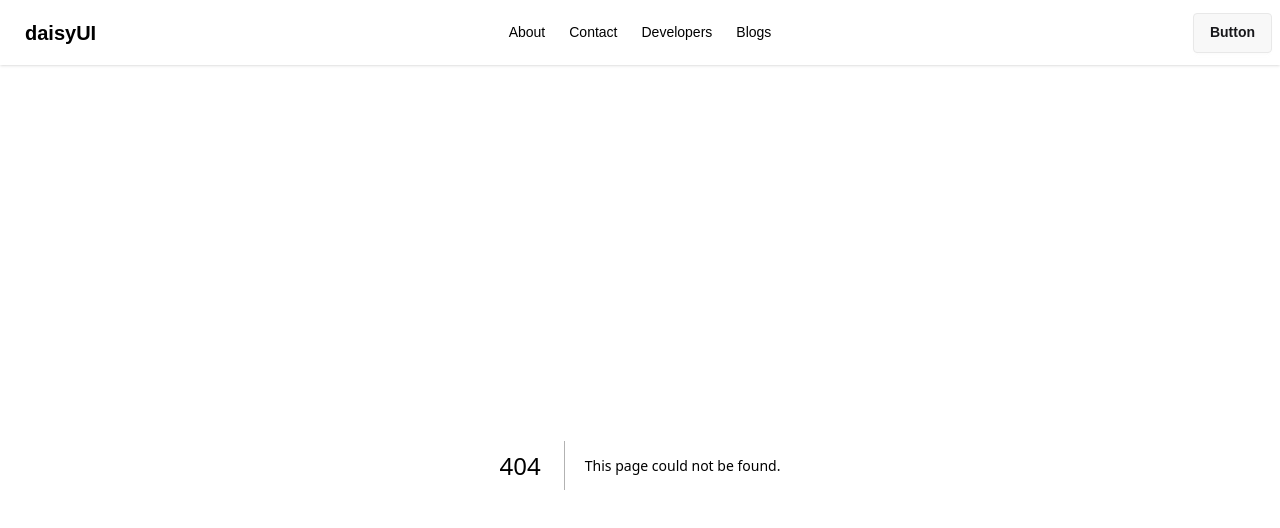
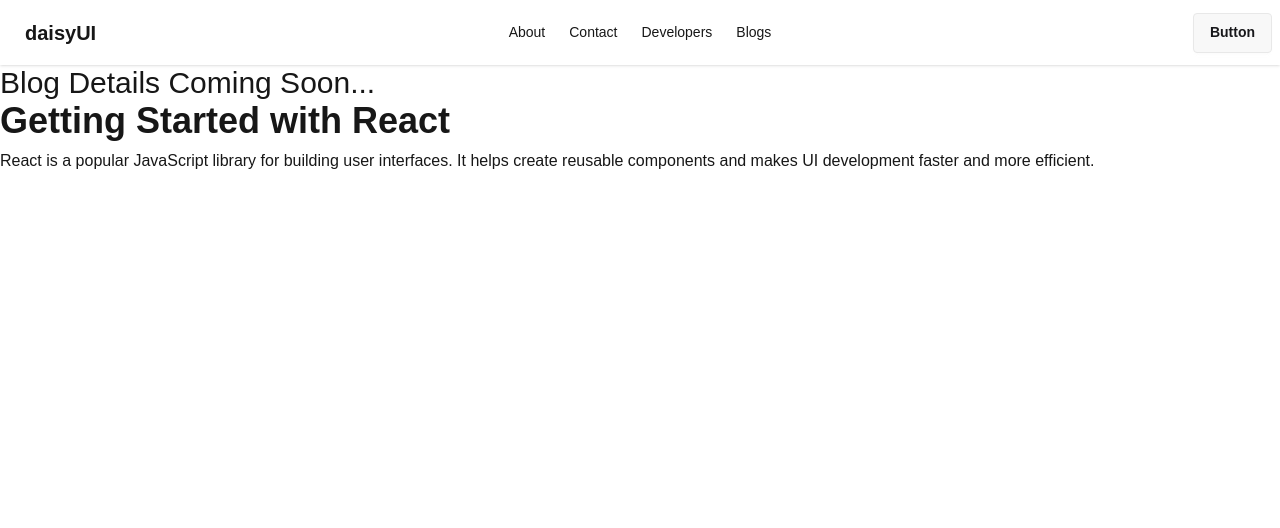
Before and after one commit to piasmajumdar/next-js-my-app, a Next.js app: page /blogs/1 in a window 1280 px wide. Before the commit this address had no page. Shown: the top 528 px of the page. Built offline with nearby package versions, Linux system fonts and the light colour scheme.

Commit message:
Implement blog detail page and update link to dynamic routing

```diff
--- /dev/null
+++ b/src/app/blogs/[blogId]/page.jsx
@@ -0,0 +1,64 @@
+const blogs = [
+    {
+        id: 1,
+        title: "Getting Started with React",
+        author: "Pias Majumdar",
+        date: "2026-04-15",
+        category: "Web Development",
+        content: "React is a popular JavaScript library for building user interfaces. It helps create reusable components and makes UI development faster and more efficient.",
+        tags: ["react", "javascript", "frontend"],
+        readTime: "5 min"
+    },
+    {
+        id: 2,
+        title: "Understanding useEffect Hook",
+        author: "Pias Majumdar",
+        date: "2026-04-16",
+        category: "React",
+        content: "The useEffect hook allows you to perform side effects in functional components such as fetching data, updating the DOM, or setting up subscriptions.",
+        tags: ["react", "hooks", "useEffect"],
+        readTime: "6 min"
+    },
+    {
+        id: 3,
+        title: "Tailwind CSS Basics",
+        author: "Pias Majumdar",
+        date: "2026-04-17",
+        category: "CSS",
+        content: "Tailwind CSS is a utility-first CSS framework that helps you build modern UI designs directly in your markup without writing custom CSS.",
+        tags: ["tailwind", "css", "design"],
+        readTime: "4 min"
+    },
+    {
+        id: 4,
+        title: "JavaScript Array Methods Explained",
+        author: "Pias Majumdar",
+        date: "2026-04-18",
+        category: "JavaScript",
+        content: "Array methods like map, filter, and reduce are essential for working with data in JavaScript. They help write cleaner and more functional code.",
+        tags: ["javascript", "arrays", "ES6"],
+        readTime: "7 min"
+    }
+];
+
+
+const BlogDetailPage = async ({ params }) => {
+    const { blogId } = await params;
+    const blog = blogs.find(blog => blog.id === parseInt(blogId));
+
+    console.log("Show me params", blog)
+
+
+    return (
+        <div>
+            <h4 className="text-3xl">Blog Details Coming Soon...</h4>
+
+            {blog && <div>
+                <h2 className="text-4xl font-bold mb-2">{blog.title}</h2>
+                <p>{blog.content}</p>
+            </div>}
+        </div>
+    );
+};
+
+export default BlogDetailPage;
--- a/src/app/blogs/page.jsx
+++ b/src/app/blogs/page.jsx
@@ -53,7 +53,7 @@ const BlogsPage = () => {
                 <h3 className="text-4xl font-bold mb-2">
                     {blog.title}
                 </h3>
-                <Link href={'/'}>Show Details</Link>
+                <Link href={`/blogs/${blog.id}`}>Show Details</Link>
             </div>)}
         </div>
     );
```
